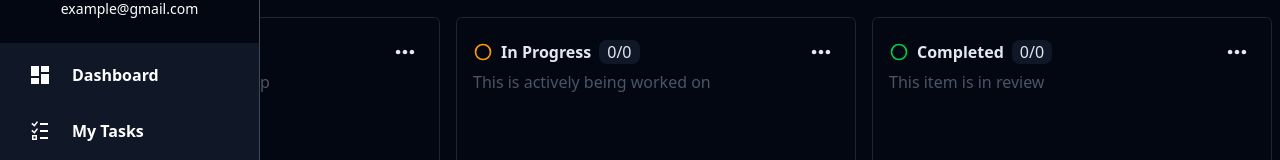
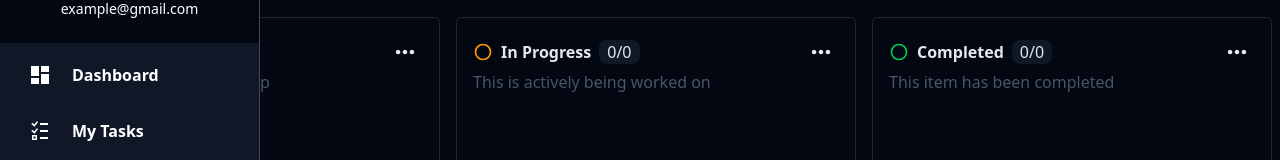
Before and after one commit to Hablu-Programmer-Team/HP-Team, a React (Vite) app: page /dashboard in a window 1280 px wide. Shown: the part 157-317 px from the top of the page. Built offline with nearby package versions, Linux system fonts and the light colour scheme.

Commit message:
refactor: update task descriptions for clarity in dashboard layout

```diff
--- a/src/components/team/Eyachir/dashboard-layout.tsx
+++ b/src/components/team/Eyachir/dashboard-layout.tsx
@@ -85,13 +85,13 @@ const tasksBoard: ITaskBoard[] = [
   {
     id: 3,
     title: "Completed",
-    des: "This item is in review",
+    des: "This item has been completed",
     status: "completed",
   },
   {
     id: 4,
     title: "Incomplete",
-    des: "This item hasn't been started",
+    des: "This item has not been completed",
     status: "incomplete",
   },
 ];
```
